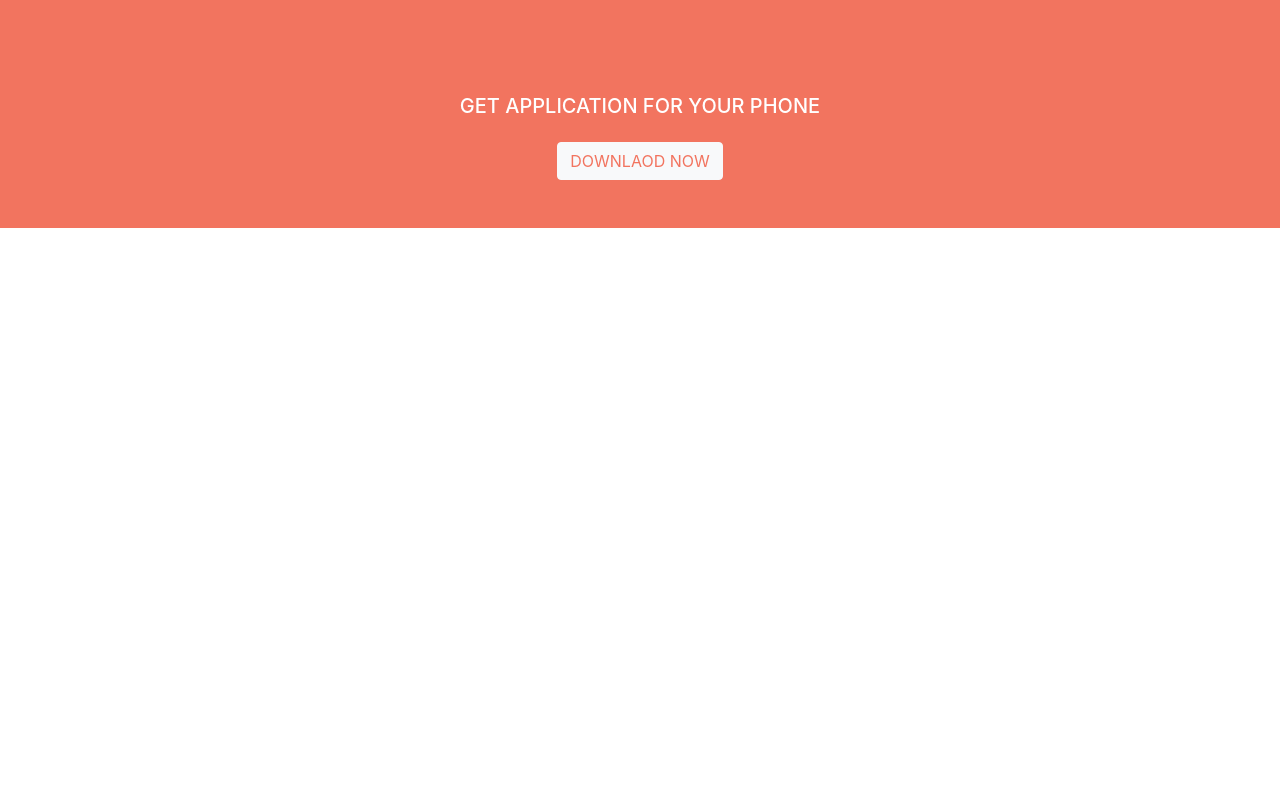
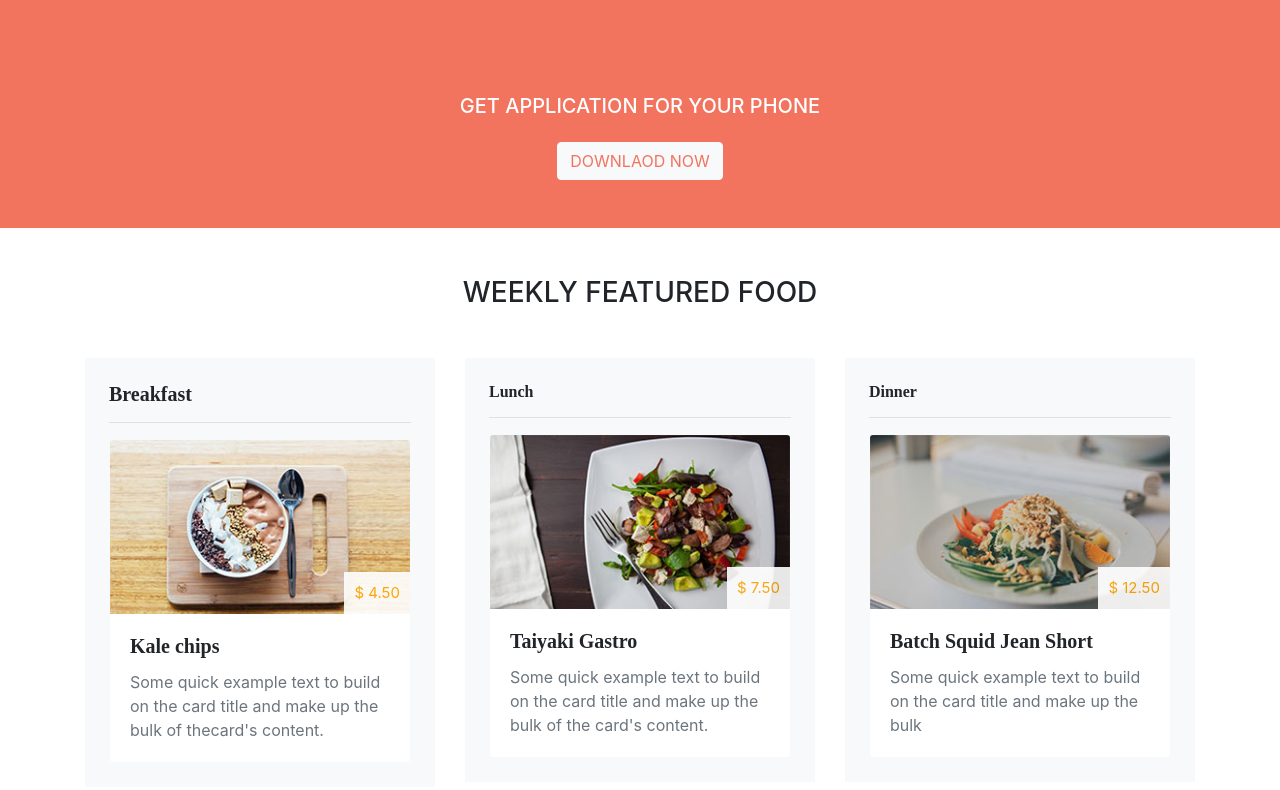
Before and after one commit to JamilaaH/html-sass-bootstrap-victory-miniprojet, a website: page index.html in a window 1280 px wide. Shown: the part 2342-3132 px from the top of the page. Before the commit the page ends 2570 px from the top, so only its background shows below. Drawn offline with nearby package versions, Linux system fonts and the light colour scheme; a web font is replaced by a local one.

Commit message:
weekly food fini & resp

```diff
--- a/index.html
+++ b/index.html
@@ -59,16 +59,19 @@
         <div class="container py-3">
             <div class="row">
                 <div class="col-lg-4 col-md-12 col-sm-12  p-0 text-center">
-                    <img src="./public/img/cook_01.jpg" alt="cook01" class="img-fluid py-lg-5 float-lg-right float-sm-none">
+                    <img src="./public/img/cook_01.jpg" alt="cook01"
+                        class="img-fluid py-lg-5 float-lg-right float-sm-none">
                 </div>
-                <div class="col-lg-4 col-md-12 col-sm-12 bg-rose text-center text-white p-2 d-flex flex-column align-items-center justify-content-around">
+                <div
+                    class="col-lg-4 col-md-12 col-sm-12 bg-rose text-center text-white p-2 d-flex flex-column align-items-center justify-content-around">
                     <h4 class="text-uppercase">we cook delicious</h4>
                     <div class="box bg-clair p-5 mb-2 ">
-                        <p class="font-weight-bold text-uppercase" >you can call us on</p>
+                        <p class="font-weight-bold text-uppercase">you can call us on</p>
                         <h3>031234508</h3>
                     </div>
                     <h5 class="border border-dark rounded-circle p-2 text-uppercase">or</h5>
-                    <button type="button" class="btn btn-light text-rose text-uppercase font-weight-bold px-4 mb-2">Order now</button>
+                    <button type="button"
+                        class="btn btn-light text-rose text-uppercase font-weight-bold px-4 mb-2">Order now</button>
                 </div>
                 <div class="col-lg-4 col-md-12 col-sm-12 p-0 text-center">
                     <img src="./public/img/cook_02.jpg" alt="cook02" class="img-fluid py-lg-5">
@@ -76,7 +79,8 @@
             </div>
             <div class="row list my-5">
                 <div class="col-lg-3 col-md-6 col-sm-12 text-center">
-                    <img src="./public/img/cook_breakfast.png" alt="" class="bg-light rounded-circle p-2 img-fluid menu">
+                    <img src="./public/img/cook_breakfast.png" alt=""
+                        class="bg-light rounded-circle p-2 img-fluid menu">
                     <h3 class="spec">Breakfast</h3>
                 </div>
                 <div class="col-lg-3 col-md-6 col-sm-12 text-center">
@@ -102,8 +106,9 @@
 
         <div class="row container-fluid pt-4 justify-content-center mx-auto">
 
-            <div class="col-xl-3 col-lg-4 col-md-6 col-sm-12 col-xs-12 p-0 m-0 text-xl-right text-lg-right text-md-center text-sm-center text-xs-center align-self-md-center">
-                 <img src="./public/img/book_left_image.jpg" alt="Booking table img" class="img-fluid">
+            <div
+                class="col-xl-3 col-lg-4 col-md-6 col-sm-12 col-xs-12 p-0 m-0 text-xl-right text-lg-right text-md-center text-sm-center text-xs-center align-self-md-center">
+                <img src="./public/img/book_left_image.jpg" alt="Booking table img" class="img-fluid">
             </div>
 
             <div class="col-xl-3 col-lg-4 col-md-6 col-sm-12 col-xs-12 bg-white p-0 m-0">
@@ -160,7 +165,8 @@
                             </select>
                         </div>
                         <div class="col-lg-6 p-xl-0 p-lg-0 p-md-3 p-sm-3 p-xs-3">
-                            <button class="btn bg-rose w-100 rounded-0 text-white text-uppercase font-weight-bold">book table</button>
+                            <button class="btn bg-rose w-100 rounded-0 text-white text-uppercase font-weight-bold">book
+                                table</button>
                         </div>
                     </div>
 
@@ -169,22 +175,71 @@
             </div>
         </div>
     </section>
-<!-- end section booking une table -->
+    <!-- end section booking une table -->
 
-<section id="downloadapp" class="container-fluid bg-rose  text-center py-5 ">
-            <h5 class="text-white text-uppercase pt-5 pb-3">get application for your phone</h5>
-            <button class="btn btn-light text-rose text-uppercase">downlaod now </button>
+    <section id="downloadapp" class="container-fluid bg-rose  text-center py-5 ">
+        <h5 class="text-white text-uppercase pt-5 pb-3">get application for your phone</h5>
+        <button class="btn btn-light text-rose text-uppercase">downlaod now </button>
     </section>
 
-
-
-
-
-
-
     <!-- weekly food -->
-    <section>
-
+    <section class="container weekly my-5">
+        <h3 class="text-center text-uppercase">weekly featured food</h3>
+        <div class="row my-5">
+            <div class="col-lg-4 col-md-6 col-sm-12">
+                <div class="bg-light p-4">
+                    <h5 class="spec">Breakfast</h5>
+                    <hr>
+                    <div class="card border-light">
+                        <div class="entete">
+                            <img class="card-img-top" src="./public/img/breakfast_item.jpg" alt="breakfast">
+                            <span class="prix">$ 4.50</span>
+                        </div>
+                        <div class="card-body">
+                            <h5 class="card-title spec">Kale chips</h5>
+                            <p class="card-text text-muted">Some quick example text to build on the card title and make up the bulk
+                                of
+                                thecard's content.</p>
+                        </div>
+                    </div>
+                </div>
+            </div>
+            <div class="col-lg-4 col-md-6 col-sm-12 my-lg-0 my-sm-2">
+                <div class="bg-light p-4">
+                    <h6 class="spec">Lunch</h6>
+                    <hr>
+                    <div class="card border-light">
+                        <div class="entete">
+                            <img class="card-img-top" src="./public/img/lunch_item.jpg" alt="lunch">
+                            <span class="prix">$ 7.50</span>
+                        </div>
+                        <div class="card-body">
+                            <h5 class="card-title spec">Taiyaki Gastro </h5>
+                            <p class="card-text text-muted">Some quick example text to build on the card title and make up the bulk
+                                of
+                                the card's content.</p>
+                        </div>
+                    </div>
+                </div>
+            </div>
+            <div class="col-lg-4 col-md-6 col-sm-12 my-lg-0 my-sm-2">
+                <div class="bg-light p-4">
+                    <h6 class="spec">Dinner</h6>
+                    <hr>
+                    <div class="card border-light">
+                        <div class="entete">
+                            <img class="card-img-top" src="./public/img/dinner_item.jpg" alt="dinner">
+                            <span class="prix">$ 12.50</span>
+                        </div>
+                        <div class="card-body">
+                            <h5 class="card-title spec">Batch Squid Jean Short</h5>
+                            <p class="card-text text-muted">Some quick example text to build on the card title and make up the bulk
+                            </p>
+                        </div>
+                    </div>
+                </div>
+            </div>
+        </div>
     </section>
 
 
--- /dev/null
+++ b/src/sass/modules/_sectionweeklyfood.sass
@@ -0,0 +1,14 @@
+.weekly
+    .entete
+            position: relative
+
+    .prix
+        background-color: white
+        opacity: 0.9
+        color: orange
+        font-size: 15px
+        display: block
+        position: absolute
+        right: 0
+        bottom: 0%
+        padding: 10px
--- a/src/sass/modules/_style.sass
+++ b/src/sass/modules/_style.sass
@@ -1,11 +1,9 @@
 @import ./_header.sass
 
-<<<<<<< HEAD
 @import ./_section1
-=======
 @import ./_sectionbooking
 
+@import ./_sectionweeklyfood
 
 .spec
     font-family: 'spectral'
->>>>>>> dawiteu
```
Also changed, not shown: public/css/app.css.
